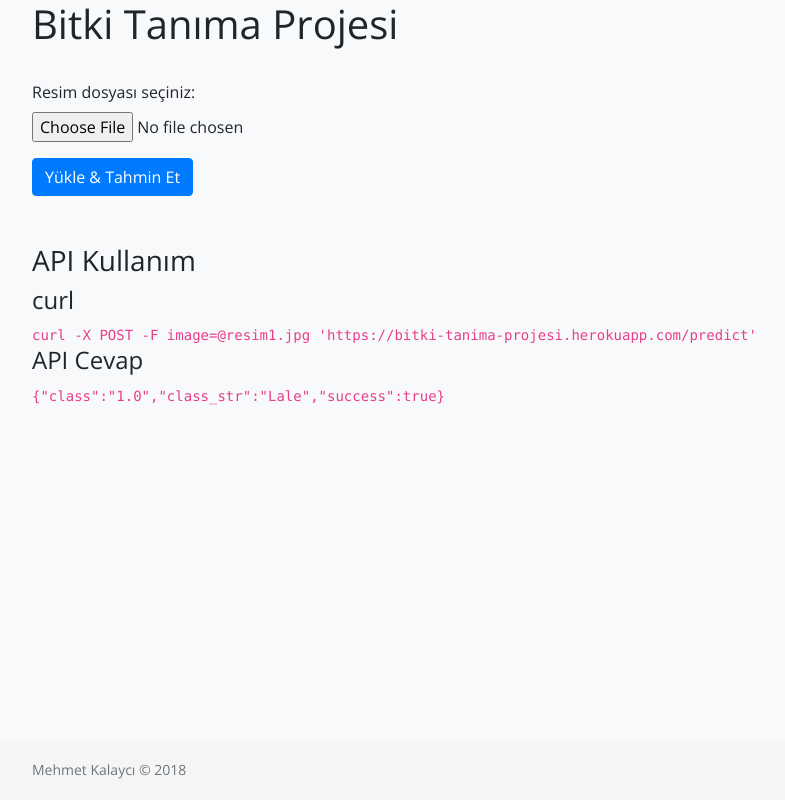
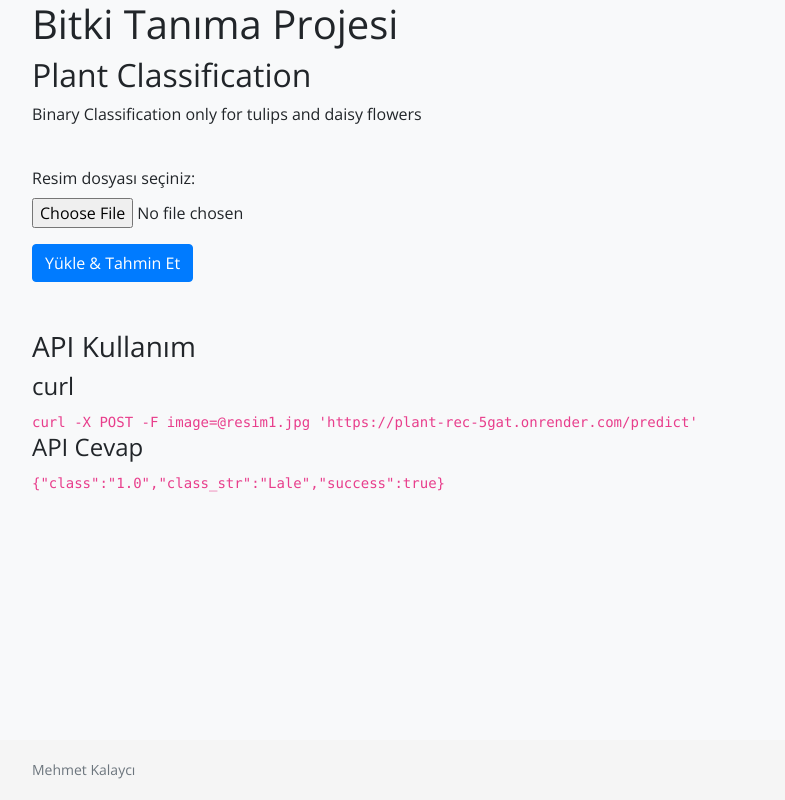
Before and after one commit to mehmetkalayci/BitkiTanimaDeploy, a Flask app: page / in a window 1280 px wide. Shown: the whole page, without its empty margins (53-838 px from the left). Run offline with Flask 3, Linux system fonts and the light colour scheme; some libraries are stand-ins or nearby versions.

Commit message:
deploy to render

```diff
--- a/requirements.txt
+++ b/requirements.txt
@@ -1,10 +1,8 @@
 Flask
-gevent
-gunicorn
+Gunicorn
 keras
 numpy
 Image
 h5py
 pillow
 tensorflow
-werkzeug
--- a/templates/index.html
+++ b/templates/index.html
@@ -15,6 +15,8 @@
 		<div class="row">
 			<div class="col-12">
 				<h1>Bitki Tanıma Projesi</h1>
+				<h2>Plant Classification</h2>
+				<p>Binary Classification only for tulips and daisy flowers</p>
 			</div>
 		</div>
 		<div class="row">
@@ -43,20 +45,18 @@
 				<br>
 				<h3>API Kullanım</h3>
 				<h4>curl</h4>
-				<code>curl -X POST -F image=@resim1.jpg 'https://bitki-tanima-projesi.herokuapp.com/predict'</code>
+				<code>curl -X POST -F image=@resim1.jpg 'https://plant-rec-5gat.onrender.com/predict'</code>
 				<h4>API Cevap</h4>
 				<code>{"class":"1.0","class_str":"Lale","success":true}</code>
 			</div>
 		</div>
-
-
 		<div id="results"></div>
 	</div>
 
 
 	<footer class="footer">
 		<div class="container">
-			<span class="text-muted">Mehmet Kalaycı © 2018</span>
+			<span class="text-muted">Mehmet Kalaycı</span>
 		</div>
 	</footer>
 
```
Also changed, not shown: vercel.json (deleted).
